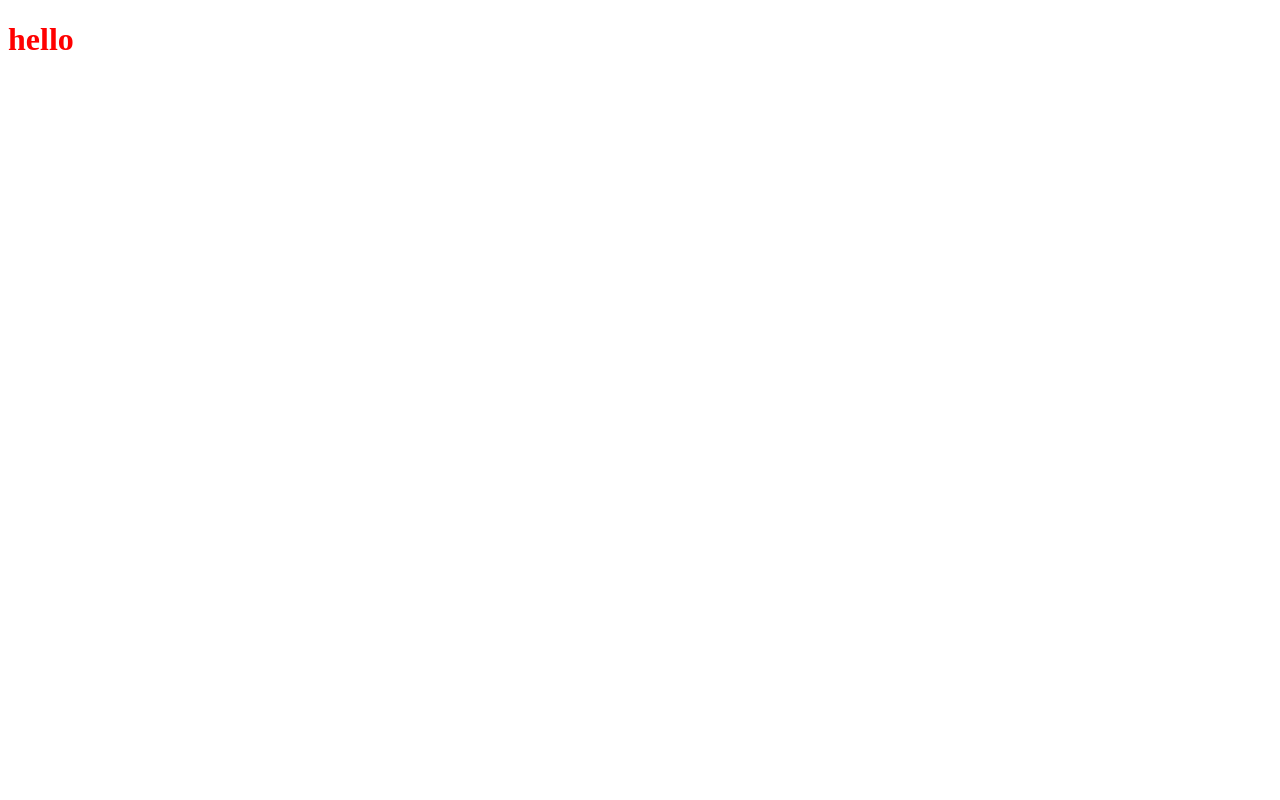
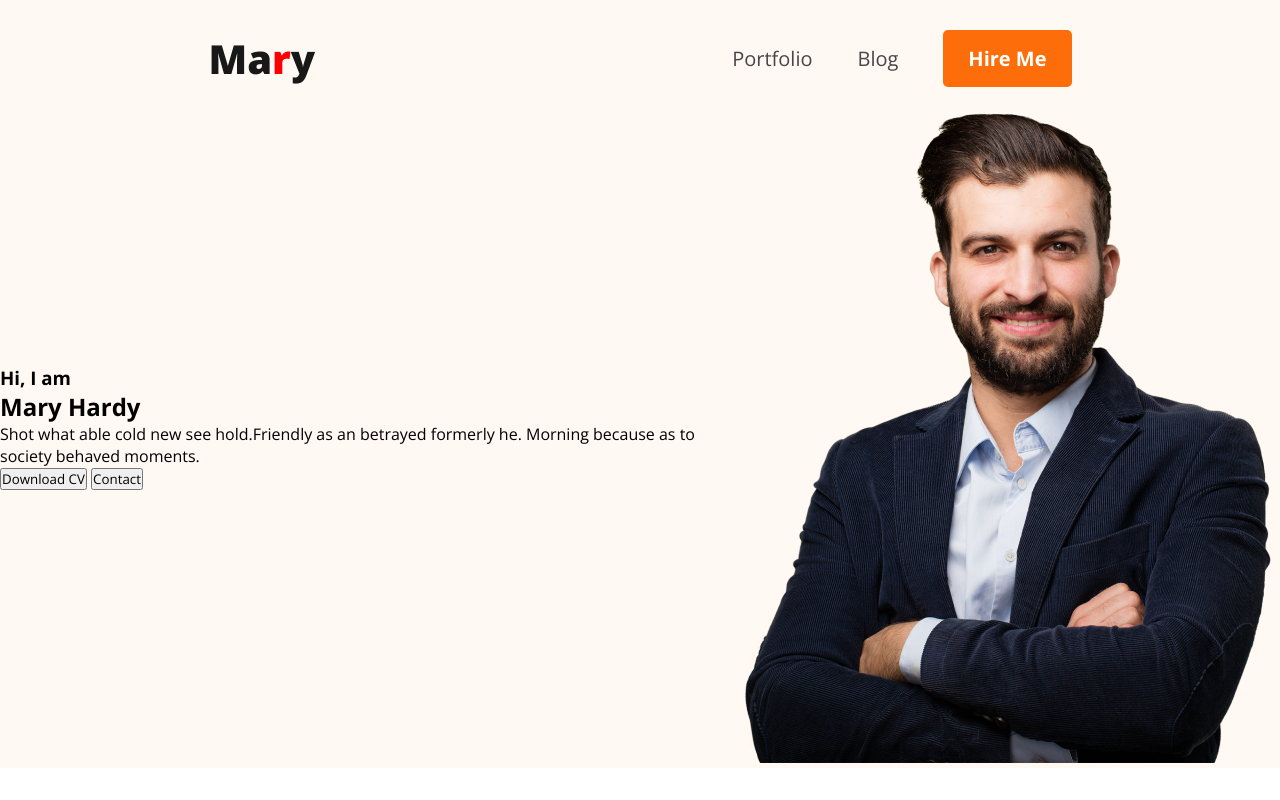
Before and after one commit to Mohammadhridoy/my-portfolio-1, a plain HTML site: page index.html in a window 1280 px wide. Drawn offline with nearby package versions, Linux system fonts and the light colour scheme.

Commit message:
styles header and banner section

```diff
--- a/index.html
+++ b/index.html
@@ -5,9 +5,39 @@
     <meta name="viewport" content="width=device-width, initial-scale=1.0">
     <title>my-portfolio-11</title>
     <link rel="stylesheet" href="styles.css">
+    <link rel="preconnect" href="https://fonts.googleapis.com">
+    <link rel="preconnect" href="https://fonts.gstatic.com" crossorigin>
+    <link href="https://fonts.googleapis.com/css2?family=Montserrat:ital,wght@0,100;0,200;0,300;0,400;0,500;0,600;0,700;0,800;0,900;1,100;1,200&family=Open+Sans:wght@300;400;500;600;700;800&display=swap" rel="stylesheet">
+
+
 </head>
 <body>
-    <h1>hello </h1>
+    <!-- header section start-->
+    <header class="header">
+        <nav class="nav">
+            <h3 class="nav-logo">Ma<span class="nav-red">r</span>y</h3>
+            <div class="nav-manus">
+                <li> <a href=""> Portfolio</a> </li>
+                <li><a href=""> Blog </a></li>
+                <button class="btn-primary">Hire Me</button>
+            </div>
+        </nav>
+        <div class="banner-section">
+            <div class="banner-info">
+                <h3 class="banner-title">Hi, I  am</h3>
+                <h2 class="banner-subtitle">Mary Hardy</h2>
+                <p class="bannner-description">Shot what able cold new see hold.Friendly as an betrayed formerly he. Morning because as to society behaved moments.</p>
+                <button>Download CV</button>
+                <button>Contact</button>
+            </div>
+            <div class="banner-images">
+                <img class="bannner-image"  src="./images/hardy.png" alt="">
+            </div>
+        </div>
+
+
+    </header>
+
 
 </body>
 </html>
--- a/styles.css
+++ b/styles.css
@@ -1,3 +1,75 @@
-h1{
+
+/* common styles */
+*{
+    margin: 0;
+    padding: 0;
+    font-family: 'Montserrat', sans-serif;
+    font-family: 'Open Sans', sans-serif;
+}
+.btn-primary{
+    border-radius: 5px;
+    background: #FD6E0A;
+    color: #FFF;
+    font-size: 20px;
+    font-weight: 700;
+    border: 0px;
+    padding: 15px 25px;
+
+}
+
+/* style header section */
+.header{
+    background-color: #FFF8F3;
+
+
+}
+/* style nav  */
+.nav{
+    display: flex;
+    justify-content: space-around;
+    align-items: center;
+    padding-top: 30px ;
+
+}
+
+.nav-logo{
+    color: #181818;
+    font-size: 40px;
+    font-weight: 800;
+}
+
+.nav-red{
     color: red;
 }
+.nav-manus{
+    display: flex;
+
+    align-items: center;
+    gap: 45px;
+}
+.nav-manus li{
+    list-style: none;
+
+}
+.nav-manus li a{
+    text-decoration: none;
+    font-size: 20px;
+    font-weight: 400;
+    color:  #474747;
+
+
+}
+
+/* banner-section */
+.banner-section{
+    display: flex;
+    align-items: center;
+    justify-content: space-around;
+    padding: ;
+}
+
+
+/* banner-images */
+.bannner-image{
+
+}
```
Also changed, not shown: images/developer.png (added), images/hardy.png (added), images/header_bg.png (added), images/icons/facebook.png (added), images/icons/insta.png (added), images/icons/js.png (added), images/icons/mongo.png (added), images/icons/nodejs.png (added), images/icons/react.png (added), images/icons/twitter.png (added).
